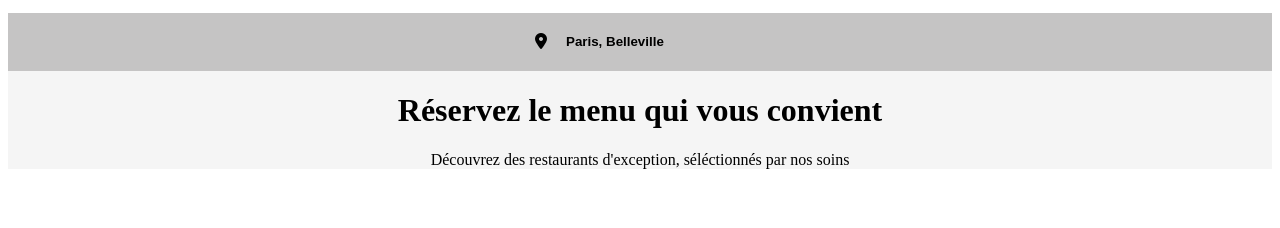
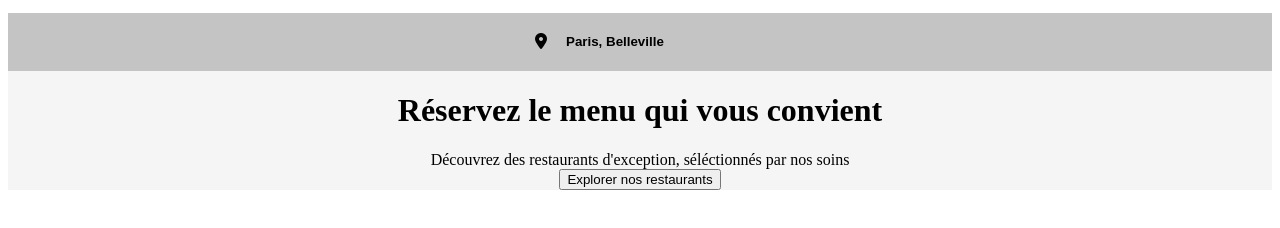
Before and after one commit to Elektr0n92/Ohmyfood-, a plain HTML site: page index.html in a window 1280 px wide. Shown: the part 46-274 px from the top of the page. Drawn offline with Linux system fonts and the light colour scheme.

Commit message:
Création bouton header

```diff
--- a/index.html
+++ b/index.html
@@ -30,9 +30,9 @@
       </div>
       <div class="first-preview_decouvre">
         <p>Découvrez des restaurants d'exception, séléctionnés par nos soins</p>
-      </div>
-      </div>
-
+      </div> <!-- first-preview_decouvre -->
+        <a href="#"><button type="button" class="first-preview_btn">Explorer nos restaurants</button></a>
+      </div> <!-- first-preview_sc -->
     </header>
     </div>
   </body>
```
